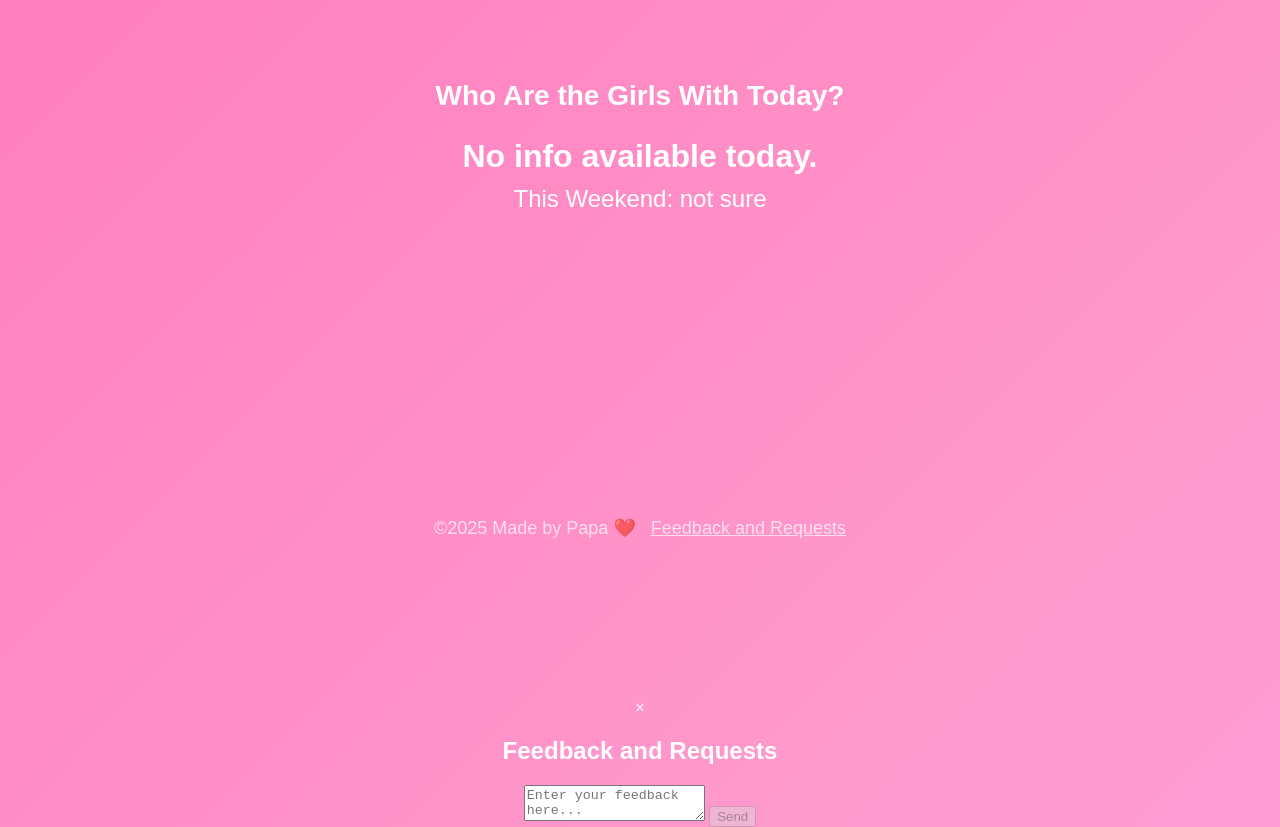
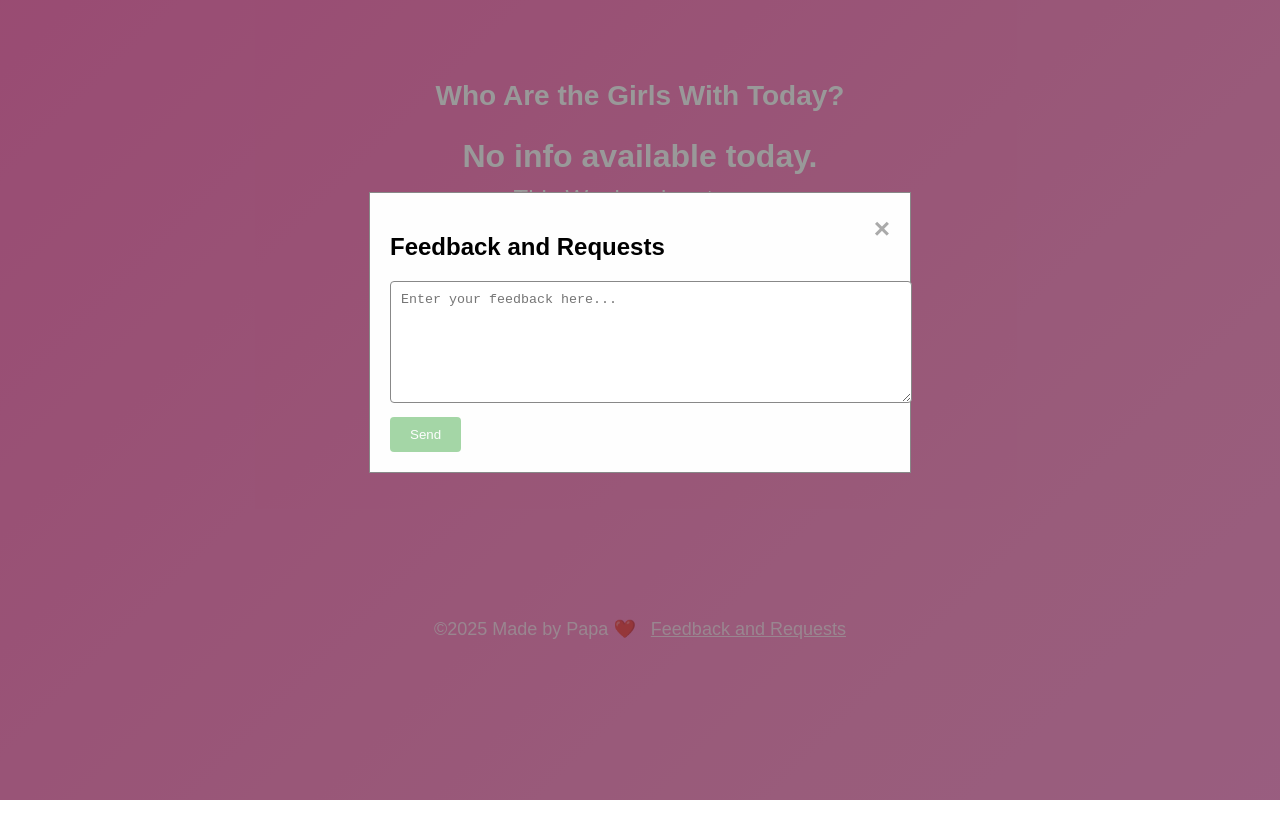
Before and after one commit to roieshalom/mitwem, a plain HTML site: page index.html in a window 1280 px wide. Both pictures are taken after a click on the link "Feedback and Requests". After the commit the page ends 800 px from the top, so only its background shows below. Drawn offline with Linux system fonts and the light colour scheme; no server answers.

Commit message:
Update style.css
feedback form

```diff
--- a/style.css
+++ b/style.css
@@ -84,6 +84,68 @@ footer#footer {
     cursor: pointer;
 }
 
+/* Feedback form overlay styling */
+.overlay {
+    display: none; /* Hidden by default */
+    position: fixed; /* Stay in place */
+    z-index: 1; /* Sit on top */
+    left: 0;
+    top: 0;
+    width: 100%; /* Full width */
+    height: 100%; /* Full height */
+    overflow: auto; /* Enable scroll if needed */
+    background-color: rgb(0,0,0); /* Fallback color */
+    background-color: rgba(0,0,0,0.4); /* Black w/ opacity */
+}
+
+.overlay-content {
+    background-color: #fefefe;
+    margin: 15% auto; /* 15% from the top and centered */
+    padding: 20px;
+    border: 1px solid #888;
+    width: 80%; /* Could be more or less, depending on screen size */
+    max-width: 500px;
+    color: black; /* Black text */
+    text-align: left; /* Left-aligned text */
+}
+
+.close-btn {
+    color: #aaa;
+    float: right;
+    font-size: 28px;
+    font-weight: bold;
+}
+
+.close-btn:hover,
+.close-btn:focus {
+    color: black;
+    text-decoration: none;
+    cursor: pointer;
+}
+
+#feedback-text {
+    width: 100%;
+    height: 100px;
+    margin-bottom: 10px;
+    padding: 10px;
+    border: 1px solid #888;
+    border-radius: 4px;
+}
+
+#send-btn {
+    background-color: #4CAF50;
+    color: white;
+    padding: 10px 20px;
+    border: none;
+    border-radius: 4px;
+    cursor: pointer;
+    opacity: 0.5; /* Initially disabled */
+}
+
+#send-btn:enabled {
+    opacity: 1;
+}
+
 /* ✨ Super Fun Hover Effect */
 #status:hover {
     transform: scale(1.2) rotate(3deg); /* Enlarge and tilt */
```
